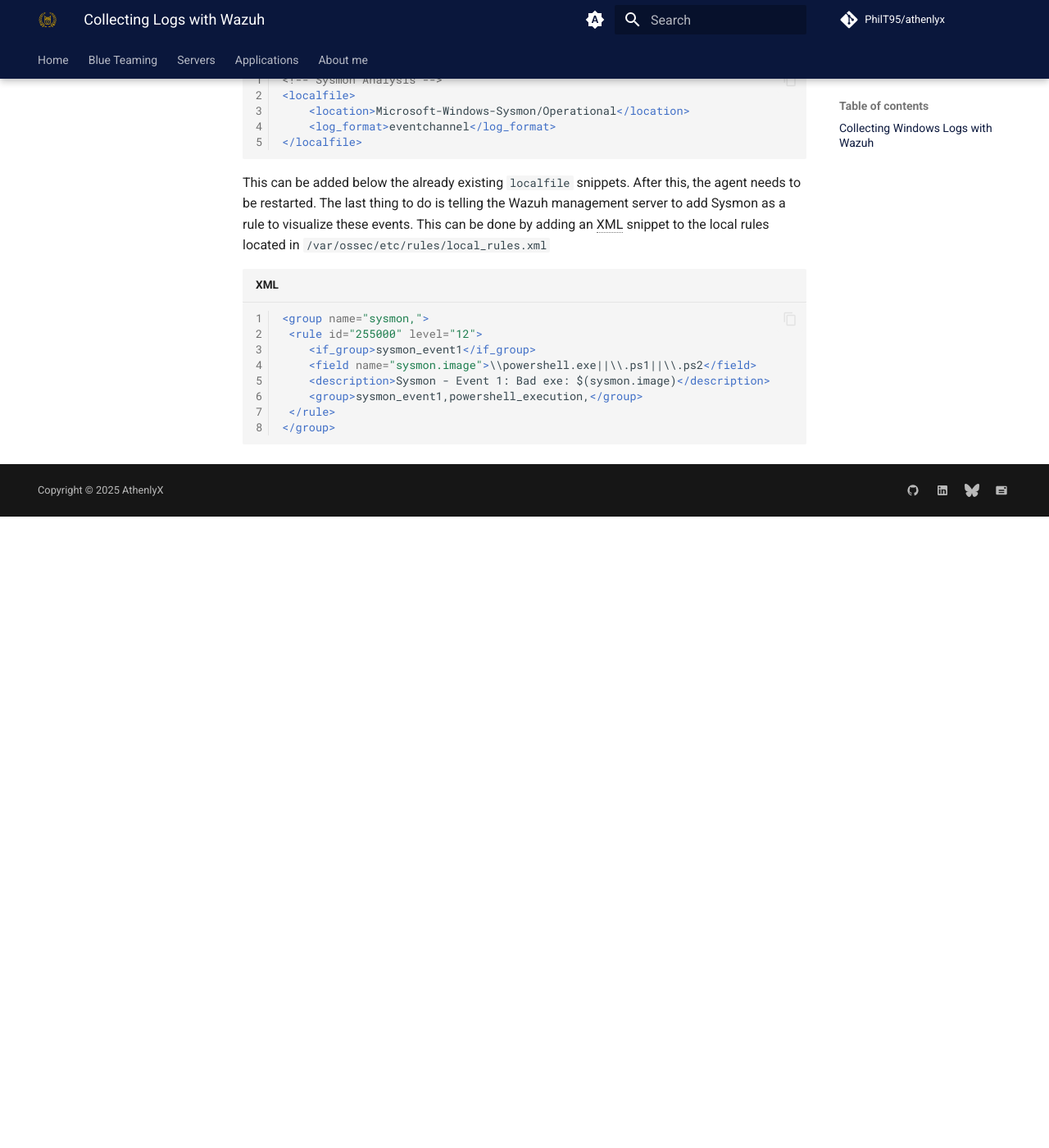
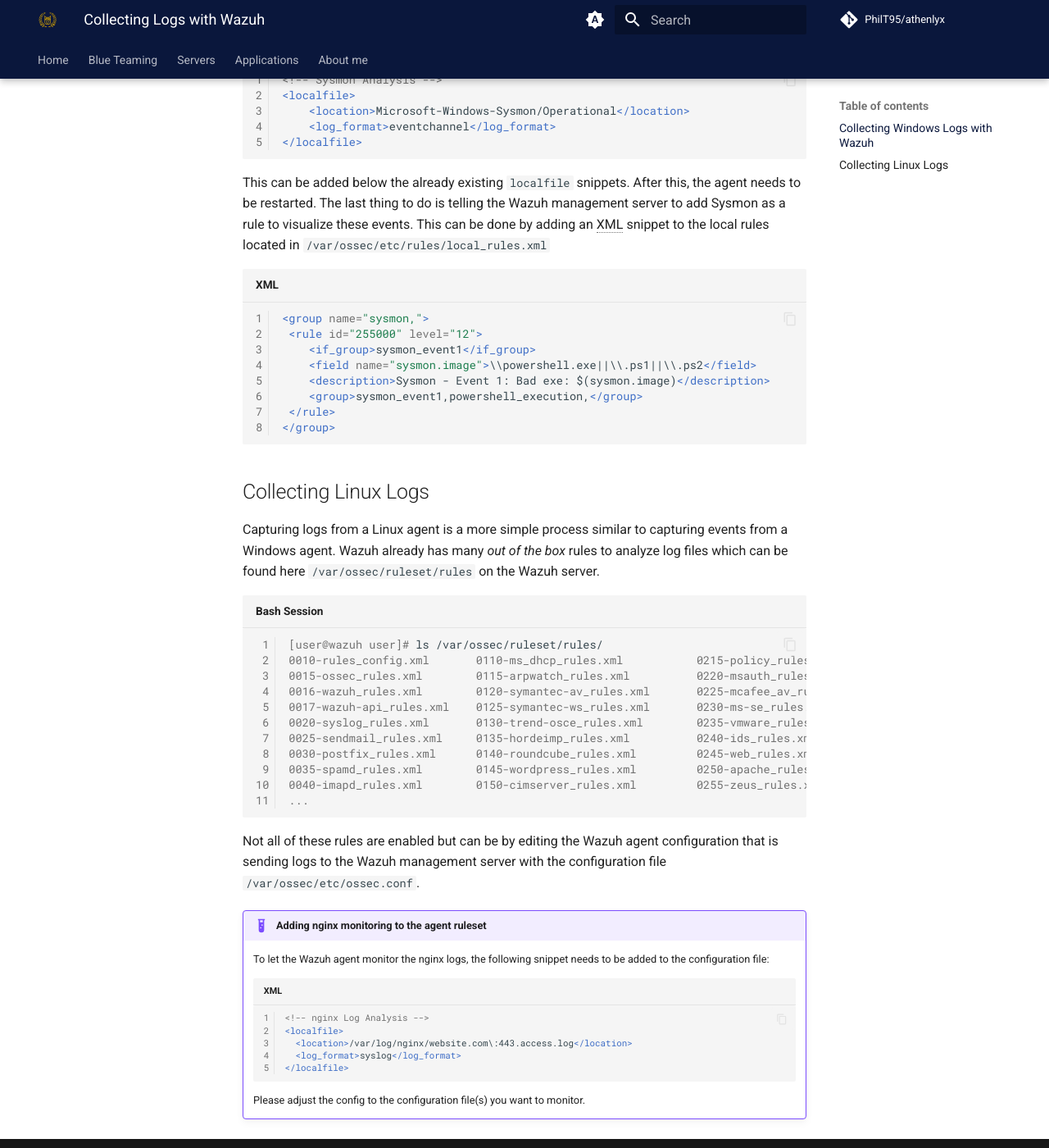
Before and after one commit to PhilT95/athenlyx, an MkDocs documentation site: the page built from docs/applications/wazuh/log_collecting.md, in a window 1280 px wide and 1400 px high, scrolled down 1830 px. Shown: the whole window at 82% size. Built offline with MkDocs 1.6.1 and Material for MkDocs 9.7.7, drawn with Linux system fonts in a browser that asks for light colours; plug-ins that fetch from the network failed and are left out; comment, search, counter and statistics services are not loaded; before the commit the page ends 2460 px from its top, so only the background shows below that.

Commit message:
Added Linux Agent Configuration to Article

````diff
--- a/docs/applications/wazuh/log_collecting.md
+++ b/docs/applications/wazuh/log_collecting.md
@@ -126,3 +126,37 @@ This can be added below the already existing ``localfile`` snippets. After this,
  </rule>
 </group>
 ```
+
+## Collecting Linux Logs
+
+Capturing logs from a Linux agent is a more simple process similar to capturing events from a Windows agent. Wazuh already has many *out of the box* rules to analyze log files which can be found here ``/var/ossec/ruleset/rules`` on the Wazuh server.
+
+```console
+[user@wazuh user]# ls /var/ossec/ruleset/rules/
+0010-rules_config.xml       0110-ms_dhcp_rules.xml           0215-policy_rules.xml      0320-clam_av_rules.xml           0420-freeipa_rules.xml                 0530-mysql_audit_rules.xml         0625-cisco-asa_rules.xml          0830-sysmon_id_11.xml
+0015-ossec_rules.xml        0115-arpwatch_rules.xml          0220-msauth_rules.xml      0325-opensmtpd_rules.xml         0425-cisco-estreamer_rules.xml         0535-mariadb_rules.xml             0625-mcafee_epo_rules.xml         0840-win_event_channel.xml
+0016-wazuh_rules.xml        0120-symantec-av_rules.xml       0225-mcafee_av_rules.xml   0330-sysmon_rules.xml            0430-ms_wdefender_rules.xml            0540-pfsense_rules.xml             0630-nextcloud_rules.xml          0850-audit_rules.xml
+0017-wazuh-api_rules.xml    0125-symantec-ws_rules.xml       0230-ms-se_rules.xml       0335-unbound_rules.xml           0435-ms_logs_rules.xml                 0545-osquery_rules.xml             0635-owlh-zeek_rules.xml          0860-sysmon_id_13.xml
+0020-syslog_rules.xml       0130-trend-osce_rules.xml        0235-vmware_rules.xml      0340-puppet_rules.xml            0440-ms_sqlserver_rules.xml            0550-kaspersky_rules.xml           0640-junos_rules.xml              0870-sysmon_id_8.xml
+0025-sendmail_rules.xml     0135-hordeimp_rules.xml          0240-ids_rules.xml         0345-netscaler_rules.xml         0445-identity_guard_rules.xml          0555-azure_rules.xml               0675-panda-paps_rules.xml         0900-firewall_rules.xml
+0030-postfix_rules.xml      0140-roundcube_rules.xml         0245-web_rules.xml         0350-amazon_rules.xml            0450-mongodb_rules.xml                 0560-docker_integration_rules.xml  0680-checkpoint-smart1_rules.xml  0905-cisco-ftd_rules.xml
+0035-spamd_rules.xml        0145-wordpress_rules.xml         0250-apache_rules.xml      0360-serv-u_rules.xml            0455-docker_rules.xml                  0565-ms_ipsec_rules.xml            0690-gcp_rules.xml                0910-ms-exchange-proxylogon_rules.xml
+0040-imapd_rules.xml        0150-cimserver_rules.xml         0255-zeus_rules.xml        0365-auditd_rules.xml            0460-jenkins_rules.xml                 0570-sca_rules.xml                 0695-f5_bigip_rules.xml           0915-win-powershell_rules.xml
+...
+```
+
+Not all of these rules are enabled but can be by editing the Wazuh agent configuration that is sending logs to the Wazuh management server with the configuration file ``/var/ossec/etc/ossec.conf``.
+
+
+!!! example "Adding nginx monitoring to the agent ruleset"
+    To let the Wazuh agent monitor the nginx logs, the following snippet needs to be added to the configuration file:
+
+    ```xml
+    <!-- nginx Log Analysis -->
+    <localfile>
+      <location>/var/log/nginx/website.com\:443.access.log</location>
+      <log_format>syslog</log_format>
+    </localfile>
+    ```
+
+    Please adjust the config to the configuration file(s) you want to monitor.
````
